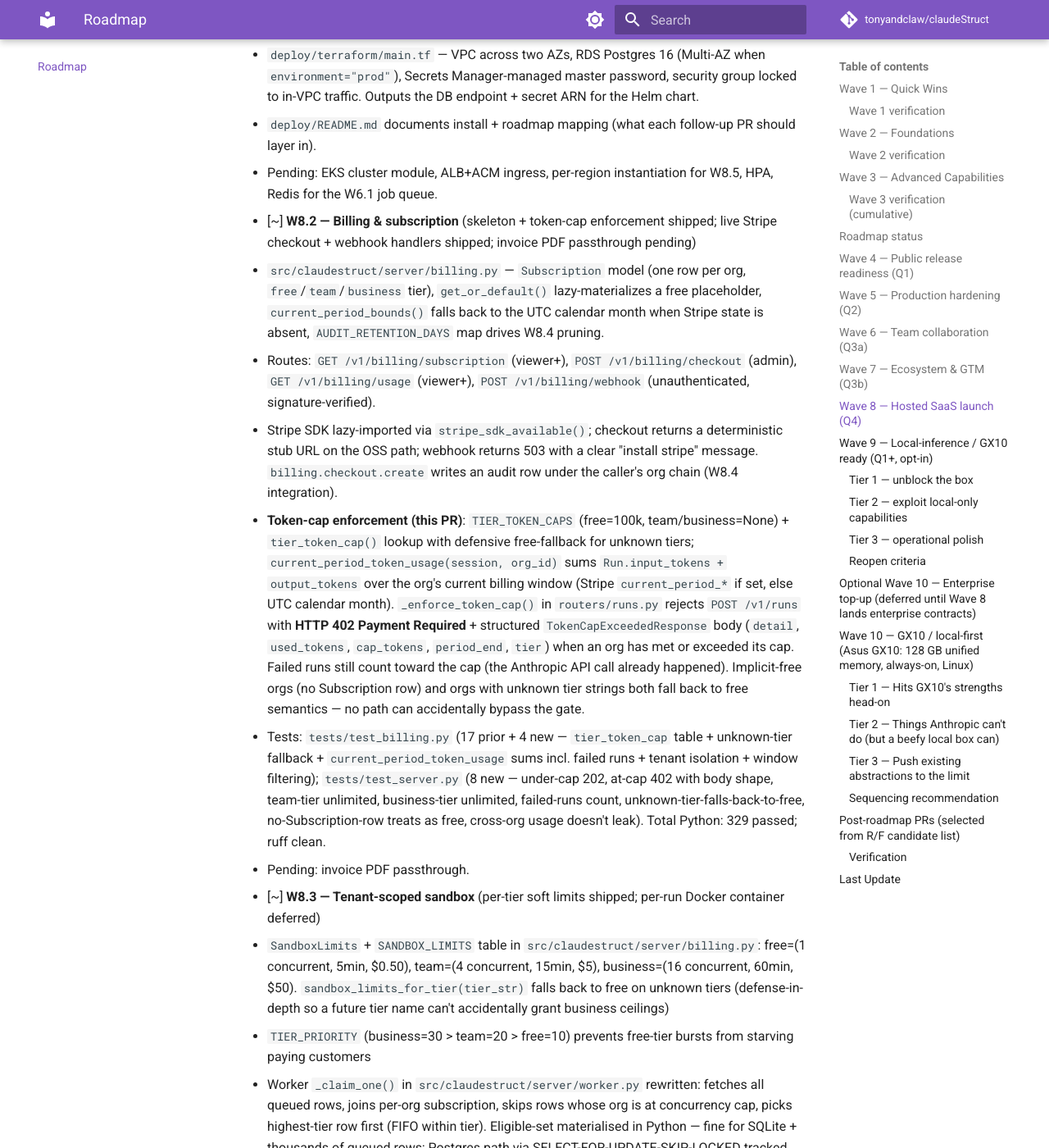
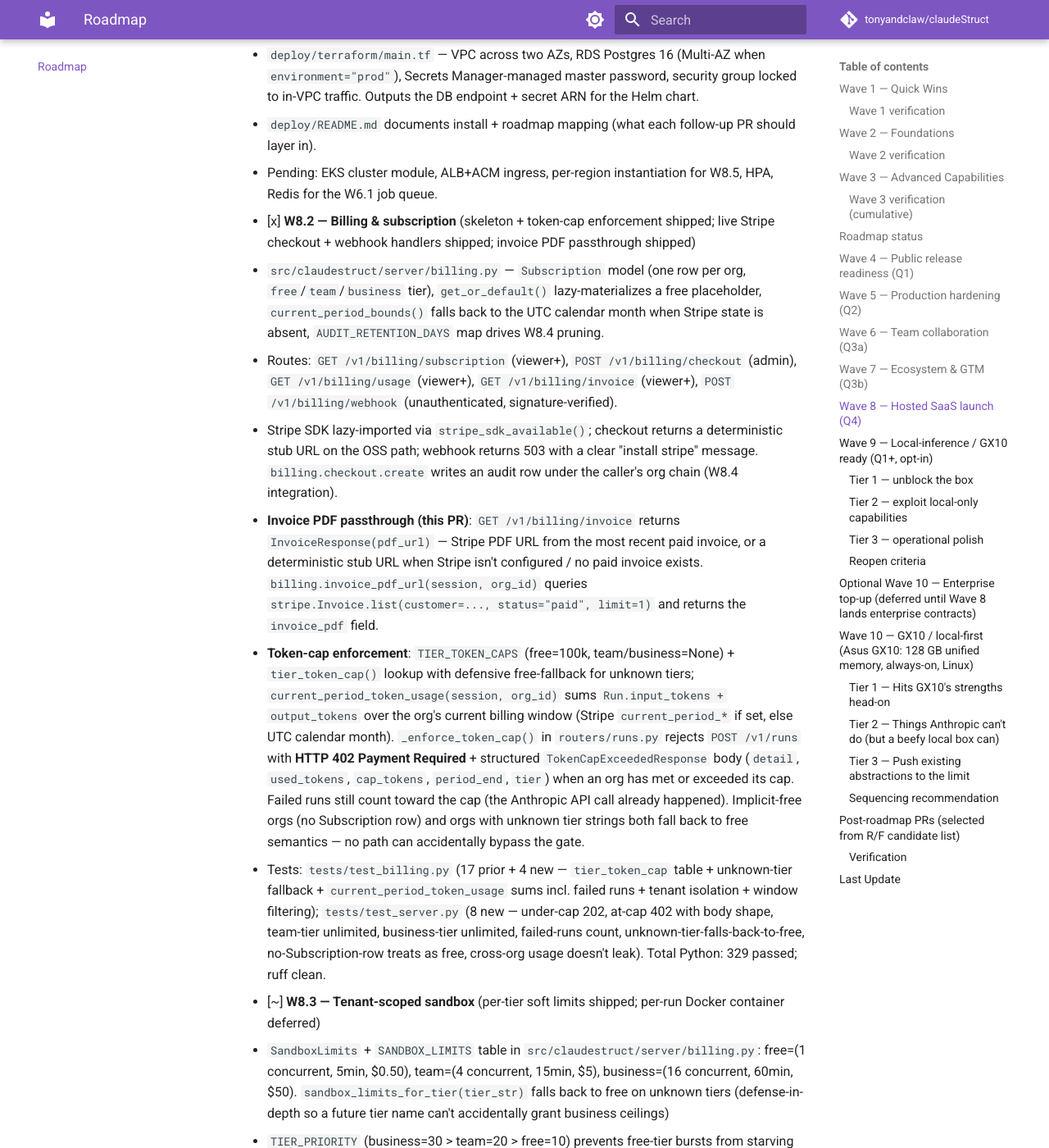
Before and after one commit to TonyTY-Hsieh-ASUS/claudeStruct, an MkDocs documentation site: the page built from docs/roadmap.md, in a window 1280 px wide and 1400 px high, scrolled down 19352 px. Shown: the whole window at 82% size. Built offline with MkDocs 1.6.1 and Material for MkDocs 9.7.7, drawn with Linux system fonts in a browser that asks for light colours; comment, search, counter and statistics services are not loaded.

Commit message:
docs: mark W8.2 invoice PDF passthrough shipped
Co-Authored-By: Claude Opus 4.7 <noreply@anthropic.com>

```diff
--- a/TODO.md
+++ b/TODO.md
@@ -346,13 +346,13 @@ Goal: a managed service teams pay for. Open-core split: Waves 4-7 OSS, Wave 8 ho
   - `deploy/terraform/main.tf` — VPC across two AZs, RDS Postgres 16 (Multi-AZ when `environment="prod"`), Secrets Manager-managed master password, security group locked to in-VPC traffic. Outputs the DB endpoint + secret ARN for the Helm chart.
   - `deploy/README.md` documents install + roadmap mapping (what each follow-up PR should layer in).
   - Pending: EKS cluster module, ALB+ACM ingress, per-region instantiation for W8.5, HPA, Redis for the W6.1 job queue.
-- [~] **W8.2 — Billing & subscription** (skeleton + token-cap enforcement shipped; live Stripe checkout + webhook handlers shipped; invoice PDF passthrough pending)
+- [x] **W8.2 — Billing & subscription** (skeleton + token-cap enforcement shipped; live Stripe checkout + webhook handlers shipped; invoice PDF passthrough shipped)
   - `src/claudestruct/server/billing.py` — `Subscription` model (one row per org, `free`/`team`/`business` tier), `get_or_default()` lazy-materializes a free placeholder, `current_period_bounds()` falls back to the UTC calendar month when Stripe state is absent, `AUDIT_RETENTION_DAYS` map drives W8.4 pruning.
-  - Routes: `GET /v1/billing/subscription` (viewer+), `POST /v1/billing/checkout` (admin), `GET /v1/billing/usage` (viewer+), `POST /v1/billing/webhook` (unauthenticated, signature-verified).
+  - Routes: `GET /v1/billing/subscription` (viewer+), `POST /v1/billing/checkout` (admin), `GET /v1/billing/usage` (viewer+), `GET /v1/billing/invoice` (viewer+), `POST /v1/billing/webhook` (unauthenticated, signature-verified).
   - Stripe SDK lazy-imported via `stripe_sdk_available()`; checkout returns a deterministic stub URL on the OSS path; webhook returns 503 with a clear "install stripe" message. `billing.checkout.create` writes an audit row under the caller's org chain (W8.4 integration).
-  - **Token-cap enforcement (this PR)**: `TIER_TOKEN_CAPS` (free=100k, team/business=None) + `tier_token_cap()` lookup with defensive free-fallback for unknown tiers; `current_period_token_usage(session, org_id)` sums `Run.input_tokens + output_tokens` over the org's current billing window (Stripe `current_period_*` if set, else UTC calendar month). `_enforce_token_cap()` in `routers/runs.py` rejects `POST /v1/runs` with **HTTP 402 Payment Required** + structured `TokenCapExceededResponse` body (`detail`, `used_tokens`, `cap_tokens`, `period_end`, `tier`) when an org has met or exceeded its cap. Failed runs still count toward the cap (the Anthropic API call already happened). Implicit-free orgs (no Subscription row) and orgs with unknown tier strings both fall back to free semantics — no path can accidentally bypass the gate.
+  - **Invoice PDF passthrough (this PR)**: `GET /v1/billing/invoice` returns `InvoiceResponse(pdf_url)` — Stripe PDF URL from the most recent paid invoice, or a deterministic stub URL when Stripe isn't configured / no paid invoice exists. `billing.invoice_pdf_url(session, org_id)` queries `stripe.Invoice.list(customer=..., status="paid", limit=1)` and returns the `invoice_pdf` field.
+  - **Token-cap enforcement**: `TIER_TOKEN_CAPS` (free=100k, team/business=None) + `tier_token_cap()` lookup with defensive free-fallback for unknown tiers; `current_period_token_usage(session, org_id)` sums `Run.input_tokens + output_tokens` over the org's current billing window (Stripe `current_period_*` if set, else UTC calendar month). `_enforce_token_cap()` in `routers/runs.py` rejects `POST /v1/runs` with **HTTP 402 Payment Required** + structured `TokenCapExceededResponse` body (`detail`, `used_tokens`, `cap_tokens`, `period_end`, `tier`) when an org has met or exceeded its cap. Failed runs still count toward the cap (the Anthropic API call already happened). Implicit-free orgs (no Subscription row) and orgs with unknown tier strings both fall back to free semantics — no path can accidentally bypass the gate.
   - Tests: `tests/test_billing.py` (17 prior + 4 new — `tier_token_cap` table + unknown-tier fallback + `current_period_token_usage` sums incl. failed runs + tenant isolation + window filtering); `tests/test_server.py` (8 new — under-cap 202, at-cap 402 with body shape, team-tier unlimited, business-tier unlimited, failed-runs count, unknown-tier-falls-back-to-free, no-Subscription-row treats as free, cross-org usage doesn't leak). Total Python: 329 passed; ruff clean.
-  - Pending: invoice PDF passthrough.
 - [~] **W8.3 — Tenant-scoped sandbox** (per-tier soft limits shipped; per-run Docker container deferred)
   - `SandboxLimits` + `SANDBOX_LIMITS` table in `src/claudestruct/server/billing.py`: free=(1 concurrent, 5min, $0.50), team=(4 concurrent, 15min, $5), business=(16 concurrent, 60min, $50). `sandbox_limits_for_tier(tier_str)` falls back to free on unknown tiers (defense-in-depth so a future tier name can't accidentally grant business ceilings)
   - `TIER_PRIORITY` (business=30 > team=20 > free=10) prevents free-tier bursts from starving paying customers
```
